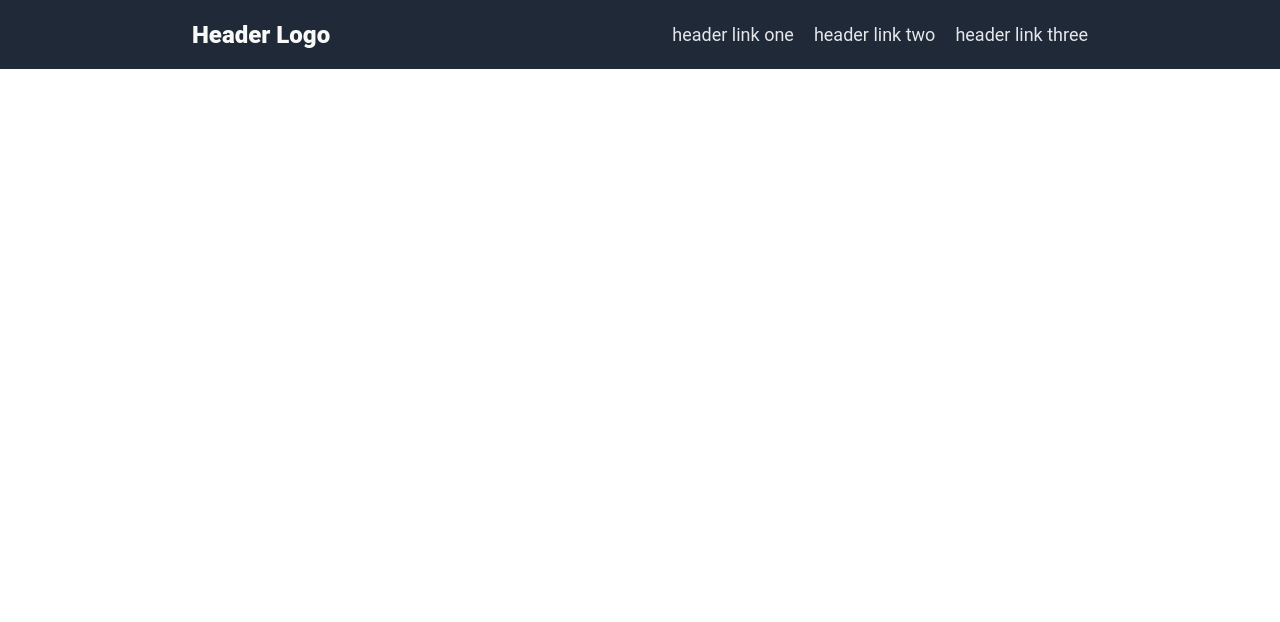
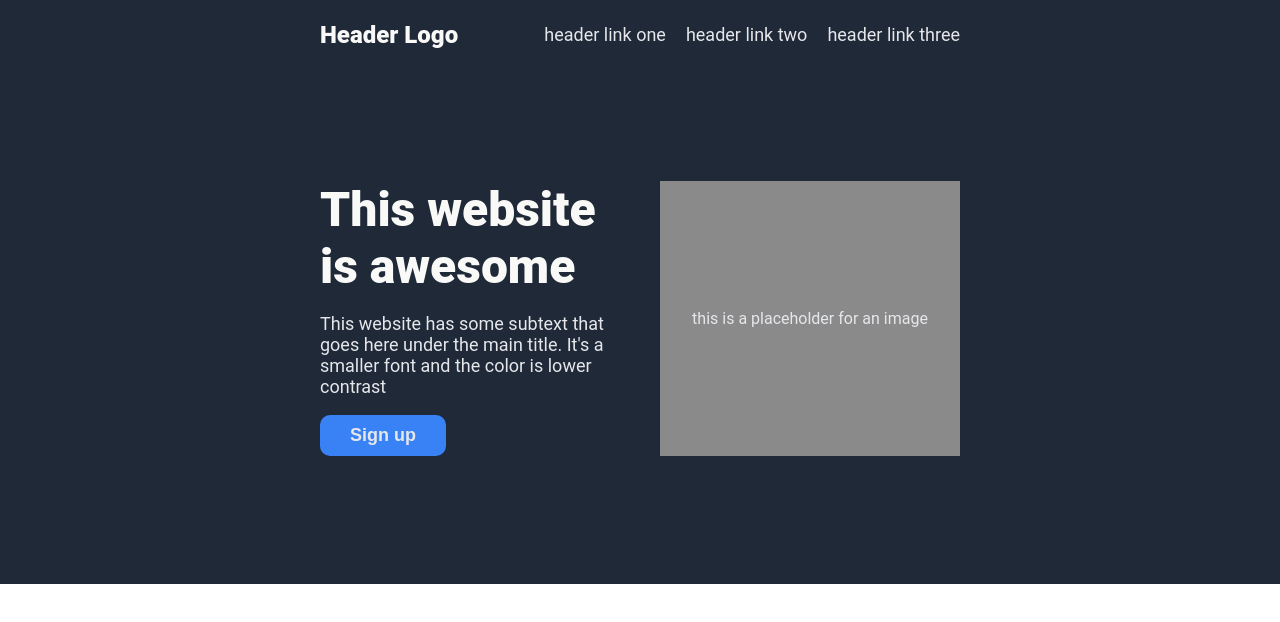
Before and after one commit to MonoDG/landing-page, a plain HTML site: page index.html in a window 1280 px wide. Drawn offline with Linux system fonts and the light colour scheme.

Commit message:
Add hero content and image placeholder

```diff
--- a/css/style.css
+++ b/css/style.css
@@ -8,7 +8,7 @@ body {
 
 .header {
     background-color: #1f2937;
-    padding: 1vh 15vw;
+    padding: 1vh 25vw;
 }
 
 .navbar {
@@ -34,3 +34,46 @@ body {
     font-weight: 900;
     color: #f9faf8;
 }
+
+.hero-container {
+    display: flex;
+    gap: 5vh;
+    padding: 15vh 0;
+}
+
+.hero-content, .hero-image {
+    flex: 1;
+}
+
+.hero-main-text {
+    font-size: 48px;
+    font-weight: 900;
+    color: #f9faf8;
+    margin: 0;
+}
+
+.hero-secondary-text, .header-link-text {
+    font-size: 18px;
+    color: #e5e7eb;
+}
+
+.hero-image {
+    background-color: #8a8a8a;
+    color: #e5e7eb;
+    display: flex;
+    justify-content: center;
+    align-items: center;
+}
+
+button {
+    background-color: #3882f6;
+    font-weight: 700;
+    padding: 10px 30px;
+    border-radius: 10px;
+    border: none;
+    cursor: pointer;
+}
+
+button:hover {
+    background-color: #3070d8;
+}
--- a/index.html
+++ b/index.html
@@ -16,17 +16,16 @@
                 <li><a href="#" class="header-link-text">header link three</a></li>
             </ul>
         </div>
-        <!-- TODO -->
-        <!-- <div class="hero-container">
+        <div class="hero-container">
             <div class="hero-content">
                 <h1 class="hero-main-text">This website is awesome</h1>
                 <p class="hero-secondary-text">This website has some subtext that goes here under the main title. It's a smaller font and the color is lower contrast</p>
-                <button>Sign up</button>
+                <button class="header-link-text">Sign up</button>
             </div>
             <div class="hero-image">
                 this is a placeholder for an image
             </div>
-        </div> -->
+        </div>
     </div>
     <!-- TODO sections -->
     <!-- <div class="info-header"></div>
```
